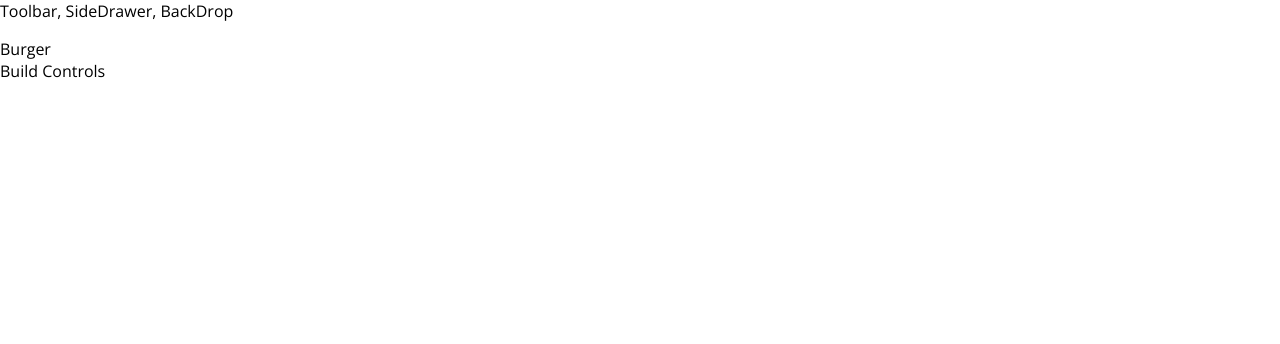
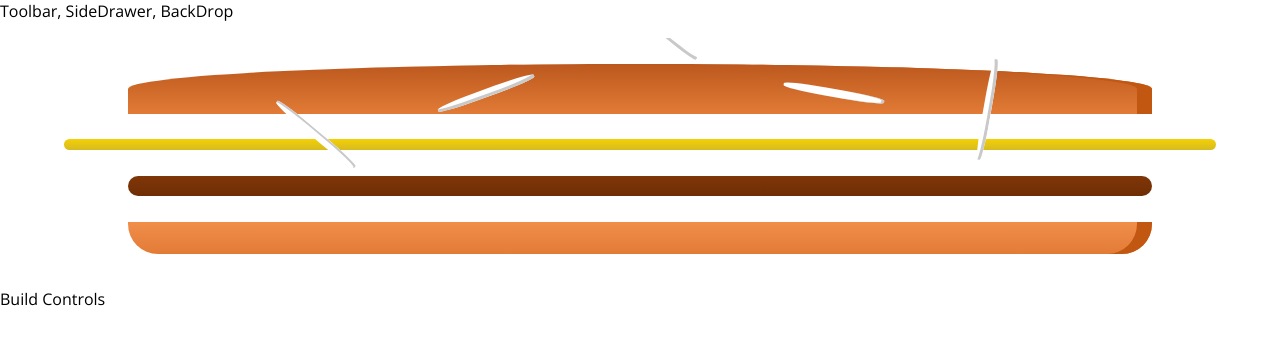
Before and after one commit to Bob-Coding/Build-a-burger, a React (Create React App) app: page / in a window 1280 px wide. Shown: the top 344 px of the page. Built offline with nearby package versions, Linux system fonts and the light colour scheme.

Commit message:
added components burger and burgeringredients

```diff
--- a/package.json
+++ b/package.json
@@ -6,6 +6,7 @@
     "@testing-library/jest-dom": "^4.2.4",
     "@testing-library/react": "^9.4.0",
     "@testing-library/user-event": "^7.2.1",
+    "prop-types": "^15.7.2",
     "react": "^16.12.0",
     "react-dom": "^16.12.0",
     "react-scripts": "3.3.0"
--- /dev/null
+++ b/src/Components/Burger/Burger.js
@@ -0,0 +1,16 @@
+import React from "react";
+import classes from "./Burger.module.css";
+import BurgerIngredient from "./BurgerIngredient/BurgerIngredient";
+
+const burger = () => {
+  return (
+    <div className={classes.Burger}>
+      <BurgerIngredient type="bread-top" />
+      <BurgerIngredient type="cheese" />
+      <BurgerIngredient type="meat" />
+      <BurgerIngredient type="bread-bottom" />
+    </div>
+  );
+};
+
+export default burger;
--- /dev/null
+++ b/src/Components/Burger/Burger.module.css
@@ -0,0 +1,30 @@
+.Burger {
+  width: 100%;
+  margin: auto;
+  height: 250px;
+  overflow: scroll;
+  text-align: center;
+  font-weight: bold;
+  font-size: 1.2rem;
+}
+
+@media (min-width: 500px) and (min-heigth: 400px) {
+  .Burger {
+    width: 350px;
+    height: 300px;
+  }
+}
+
+@media (min-width: 500px) and (min-heigth: 401px) {
+  .Burger {
+    width: 450px;
+    height: 400px;
+  }
+}
+
+@media (min-width: 1000px) and (min-heigth: 700px) {
+  .Burger {
+    width: 700px;
+    height: 600px;
+  }
+}
--- /dev/null
+++ b/src/Components/Burger/BurgerIngredient/BurgerIngredient.js
@@ -0,0 +1,43 @@
+import React, { Component } from "react";
+import classes from "./BurgerIngredient.module.css";
+import PropTypes from "prop-types";
+
+class BurgerIngredient extends Component {
+  render() {
+    let ingredient = null;
+
+    switch (this.props.type) {
+      case "bread-top":
+        ingredient = (
+          <div className={classes.BreadTop}>
+            <div className={classes.Seeds1}></div>
+            <div className={classes.Seeds2}></div>
+          </div>
+        );
+        break;
+      case "bread-bottom":
+        ingredient = <div className={classes.BreadBottom}></div>;
+        break;
+      case "meat":
+        ingredient = <div className={classes.Meat}></div>;
+        break;
+      case "cheese":
+        ingredient = <div className={classes.Cheese}></div>;
+        break;
+      case "bacon":
+        ingredient = <div className={classes.Bacon}></div>;
+        break;
+      case "salad":
+        ingredient = <div className={classes.Salad}></div>;
+        break;
+      default:
+        ingredient = null;
+    }
+    return ingredient;
+  }
+}
+BurgerIngredient.propTypes = {
+  type: PropTypes.string.isRequired
+};
+
+export default BurgerIngredient;
--- /dev/null
+++ b/src/Components/Burger/BurgerIngredient/BurgerIngredient.module.css
@@ -0,0 +1,113 @@
+.BreadBottom {
+    height: 13%;
+    width: 80%;
+    background: linear-gradient(#F08E4A, #e27b36);
+    border-radius: 0 0 30px 30px;
+    box-shadow: inset -15px 0 #c15711;
+    margin: 2% auto;
+}
+
+.BreadTop {
+    height: 20%;
+    width: 80%;
+    background: linear-gradient(#bc581e, #e27b36);
+    border-radius: 50% 50% 0 0;
+    box-shadow: inset -15px 0 #c15711;
+    margin: 2% auto;
+    position: relative;
+}
+
+.Seeds1 {
+    width: 10%;
+    height: 15%;
+    position: absolute;
+    background-color: white;
+    left: 30%;
+    top: 50%;
+    border-radius: 40%;
+    transform: rotate(-20deg);
+    box-shadow: inset -2px -3px #c9c9c9;
+}
+
+.Seeds1:after {
+    content: "";
+    width: 100%;
+    height: 100%;
+    position: absolute;
+    background-color: white;
+    left: -170%;
+    top: -260%;
+    border-radius: 40%;
+    transform: rotate(60deg);
+    box-shadow: inset -1px 2px #c9c9c9;
+  }
+
+.Seeds1:before {
+    content: "";
+    width: 100%;
+    height: 100%;
+    position: absolute;
+    background-color: white;
+    left: 180%;
+    top: -50%;
+    border-radius: 40%;
+    transform: rotate(60deg);
+    box-shadow: inset -1px -3px #c9c9c9;
+  }
+
+  .Seeds2 {
+    width: 10%;
+    height: 15%;
+    position: absolute;
+    background-color: white;
+    left: 64%;
+    top: 50%;
+    border-radius: 40%;
+    transform: rotate(10deg);
+    box-shadow: inset -3px 0 #c9c9c9;
+  }
+
+  .Seeds2:before {
+    content: "";
+    width: 100%;
+    height: 100%;
+    position: absolute;
+    background-color: white;
+    left: 150%;
+    top: -130%;
+    border-radius: 40%;
+    transform: rotate(90deg);
+    box-shadow: inset 1px 3px #c9c9c9;
+  }
+
+
+.Meat {
+    width: 80%;
+    height: 8%;
+    background: linear-gradient(#7f3608, #702e05);
+    margin: 2% auto;
+    border-radius: 15px;
+}
+
+.Cheese {
+    width: 90%;
+    height: 4.5%;
+    margin: 2% auto;
+    background: linear-gradient(#f4d004, #d6bb22);
+    border-radius: 20px;
+}
+
+.Salad {
+    width: 85%;
+    height: 7%;
+    margin: 2% auto;
+    background: linear-gradient(#228c1d, #91ce50);
+    border-radius: 20px;
+}
+
+.Bacon {
+    width: 80%;
+    height: 3%;
+    background: linear-gradient(#bf3813, #c45e38);
+    margin: 2% auto;
+}
--- a/src/Components/BurgerBuilder/BurgerBuilder.js
+++ b/src/Components/BurgerBuilder/BurgerBuilder.js
@@ -1,11 +1,12 @@
 import React, { Component } from "react";
 import Aux from "../../hoc/Aux";
+import Burger from "../Burger/Burger";
 
 class BurgerBuilder extends Component {
   render() {
     return (
       <Aux>
-        <div>Burger</div>
+        <Burger />
         <div>Build Controls</div>
       </Aux>
     );
```
